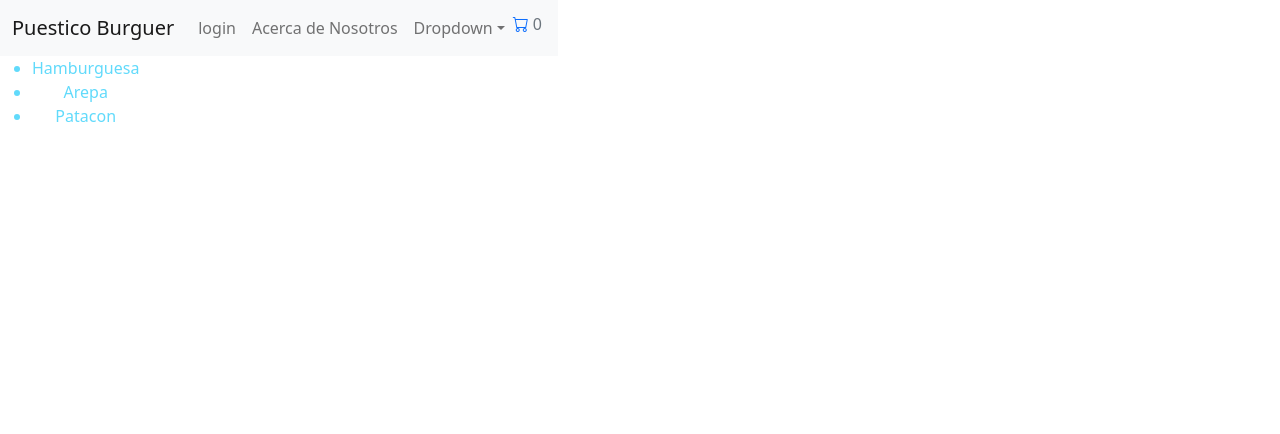
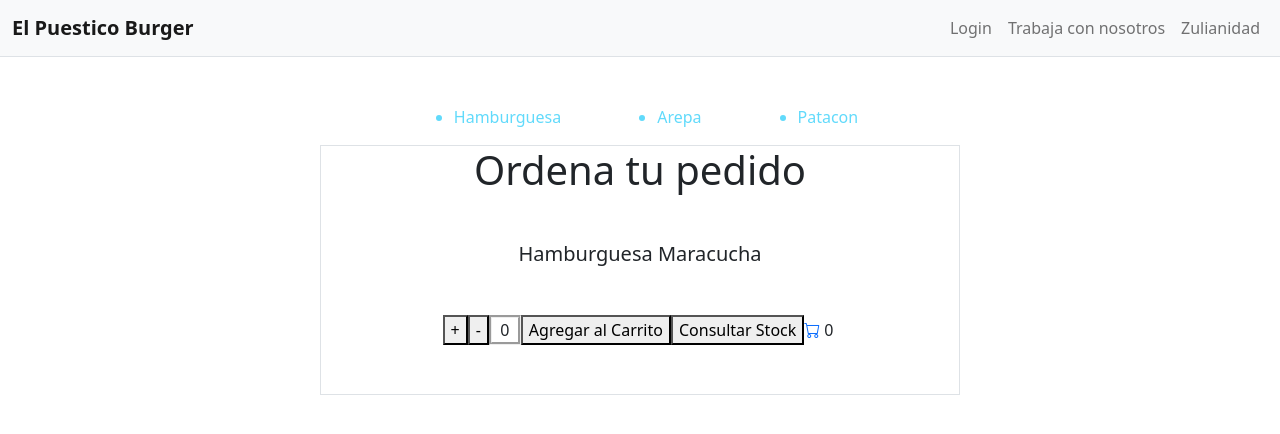
Before and after one commit to NewCesarPerez/PuesticoBurguer-Perez, a React (Create React App) app: page / in a window 1280 px wide. Shown: the top 434 px of the page. Built offline with nearby package versions, Linux system fonts and the light colour scheme.

Commit message:
Desafío 4

```diff
--- a/public/index.html
+++ b/public/index.html
@@ -31,8 +31,7 @@
   <body>
     <noscript>You need to enable JavaScript to run this app.</noscript>
     <div id="root">
-      <i class='bi bi-cart'>Shopping</i>
-      <div>Hols</div>
+
 
     </div>
 
--- a/src/App.css
+++ b/src/App.css
@@ -19,7 +19,16 @@
 .list{
   color: #61dafb;
 }
-
+.fontColorSumar {
+  color: blue;
+}
+.fontColorRestar {
+  color: red;
+}
+.Border {
+  border-style: groove;
+  width: 2rem;
+}
 @media (prefers-reduced-motion: no-preference) {
   .App-logo {
     animation: App-logo-spin infinite 20s linear;
--- a/src/App.js
+++ b/src/App.js
@@ -1,25 +1,26 @@
 // import logo from './logo.svg';
 import './App.css';
-import NavBar from './components/navBar';
+import NavBar from './components/NavBar';
 import ItemsList from './components/ItemsList';
+import ItemCount from './components/ItemCount';
+
+const MaxStock=10;
 
 
-
-
-function App() {
+function App()
+{
   return (
     <div className="App">
-       <NavBar/>
-
-      {/* <header >
-
-        <img src={logo} className="App-logo" alt="logo" />
-
-
-      </header> */}
-
-      <main>
+      <NavBar/>
+      <main className='w-100 my-5 '>
         <ItemsList/>
+        <div className='border w-50 m-auto'>
+          <h1>Ordena tu pedido</h1>
+          <h5 className='my-5'>Hamburguesa Maracucha</h5>
+          <div className='my-5'>
+        <ItemCount  MaxStock={MaxStock}/>
+        </div>
+        </div>
       </main>
     </div>
   );
--- a/src/components/CartIcon.jsx
+++ b/src/components/CartIcon.jsx
@@ -1,12 +1,12 @@
 import React from 'react'
 
 
-const CartIcon = () => {
+const CartIcon = ({OrderSum}) => {
 return (
     <>
     <div className='d-flex flex-row'>
     <a className='my-1' href="./index.html"><i className=' bi bi-cart'></i></a>
-    <p className='mx-1 my-1'>0</p>
+    <div id='CartCounter' className='mx-1 my-1'>{OrderSum}</div>
     </div>
     </>
     )
--- /dev/null
+++ b/src/components/ItemCount.jsx
@@ -0,0 +1,91 @@
+import React, { useState } from 'react';
+import CartIcon from './CartIcon';
+
+
+let orderSum = 0;
+const StockProducto = 10;
+let currentStock = StockProducto;
+
+export default function Button({ MaxStock }) {
+const [count, setCount] = useState(0);
+const [OrderSum, setOrderSum]=useState(0);
+const [initialColor, setColor] = useState();
+
+
+  //Funciones de contador: Inicio
+let sumar = () => {
+    if (count === MaxStock) {
+    console.log('Limite de stock');
+    return;
+    } else {
+    setCount(count + 1);
+    setColor('fontColorSumar');
+    }
+};
+let restar = () => {
+    if (count === 0) return;
+    else {
+    setCount(count - 1);
+    setColor('fontColorRestar');
+    }
+};
+  //Funciones de contador: function
+
+  //Agregar Carrito: Inicio
+let OnAdd = () => {
+    if (
+    (orderSum <= currentStock && orderSum > 0 &&count!==0) ||
+    (count <= currentStock && count > 0)
+    ) {
+        setOrderSum(OrderSum+count)
+    //orderSum = orderSum + count;
+    console.log('Stock actualizado, Agregado al carrito');
+    alert('Stock actualizado, Agregado al carrito');
+    console.log('Count: ' + count);
+    console.log('Order Sum: ' + orderSum);
+    currentStock = currentStock - count;
+
+
+    } else if (count === 0)
+        {console.log('Contador en 0');
+        alert('Contador en 0')}
+    else {
+        console.log('No es posible procesar la orden. Stock superado.');
+        alert('No es posible procesar la orden. Stock superado.');
+
+    }
+};
+
+  //Agregar Carrito: Fin
+
+return (
+    <div
+    className={initialColor}   style={{
+        display: 'flex',
+        flexDirection: 'row',
+        justifyContent: 'center',
+        alignItems:'center',
+
+    }}
+    >
+    <button className={initialColor} onClick={() => sumar()}>
+        +
+    </button>
+    <button className={initialColor} onClick={() => restar()}>
+        -
+    </button>
+
+    <div className="Border">{count}</div>
+    <button onClick={() => OnAdd()}>Agregar al Carrito</button>
+    <button
+        onClick={() => {
+        console.log('Stock: ' + currentStock);
+        alert('Stock: ' + currentStock)
+        }}
+    >
+        Consultar Stock
+    </button>
+    <CartIcon OrderSum={OrderSum}/>
+    </div>
+);
+}
--- a/src/components/ItemsList.jsx
+++ b/src/components/ItemsList.jsx
@@ -2,10 +2,11 @@ import React from 'react'
 const products=["Hamburguesa","Arepa", "Patacon"]
 const ItemsList = () => {
   return (
-      <ul className='list'>
-          <li>{products[0]}</li>
-          <li>{products[1]}</li>
-          <li>{products[2]}</li>
+      <ul className='list d-flex flex-row mx-1 justify-content-center align-item-center'>
+
+          <li className='mx-5'>{products[0]}</li>
+          <li className='mx-5'>{products[1]}</li>
+          <li className='mx-5'>{products[2]}</li>
 
       </ul>
 
--- /dev/null
+++ b/src/components/NavBar.jsx
@@ -0,0 +1,42 @@
+import React from 'react'
+
+import '../App.css';
+
+
+
+
+
+
+const NavBar = () => {
+  return(
+      <>
+
+        <nav className='navbar navbar-expand-lg navbar-light bg-light border-bottom d-flex w-100'>
+            <div className='container-fluid'>
+            <div className='navbar-brand fw-bold animate__animated animate__rubberBand' ><span className='titulo__index'>El Puestico Burger</span> </div>
+                <button className='navbar-toggler' type="button" data-bs-toggle="collapse" data-bs-target="#navbarNavDropdown" aria-controls="navbarNavDropdown" aria-expanded="false" aria-label="Toggle navigation">
+                <span className='navbar-toggler-icon'></span> </button>
+                <div className='collapse navbar-collapse' id="navbarNavDropdown">
+                  <div className='d-flex flex-row mx-3'>
+
+                </div>
+
+                        <ul className='navbar-nav w-100 justify-content-end'>
+                        <li className='nav-item'>
+                            <a className='nav-link' href="index.html">Login</a>
+                        </li>
+                        <li className='nav-item'>
+                            <a className='nav-link' href="./pages/work.html">Trabaja con nosotros</a>
+                        </li>
+                        <li className='nav-item'>
+                            <a className='nav-link' href="./pages/zulianidad.html">Zulianidad</a>
+                        </li>
+                    </ul>
+                    </div>
+                  </div>
+            </nav>
+            </>)
+
+}
+
+export default NavBar
--- a/src/components/navBar.js
+++ /dev/null
@@ -1,37 +0,0 @@
-import React from 'react'
-import { Nav, Navbar,Container,NavDropdown } from 'react-bootstrap'
-import '../App.css';
-import CartIcon from './CartIcon';
-
-
-
-const NavBar = () => {
-  return(
-      <>
-      <div className='flexBetween text-secondary'>
-    <Navbar bg="light" expand="lg" >
-    <Container>
-      <Navbar.Brand href="#home">Puestico Burguer</Navbar.Brand>
-      <Navbar.Toggle aria-controls="basic-navbar-nav" />
-      <Navbar.Collapse id="basic-navbar-nav">
-        <Nav className="me-auto">
-          <Nav.Link href="#home">login</Nav.Link>
-          <Nav.Link href="#link">Acerca de Nosotros</Nav.Link>
-          <NavDropdown title="Dropdown" id="basic-nav-dropdown">
-            <NavDropdown.Item href="#action/3.1">El Lago</NavDropdown.Item>
-            <NavDropdown.Item href="#action/3.2">La China</NavDropdown.Item>
-            <NavDropdown.Item href="#action/3.3">El Puente</NavDropdown.Item>
-            <NavDropdown.Divider />
-            <NavDropdown.Item href="#action/3.4">Separated link</NavDropdown.Item>
-          </NavDropdown>
-          <CartIcon/>
-        </Nav>
-      </Navbar.Collapse>
-    </Container>
-  </Navbar></div>
-
-  </>)
-
-}
-
-export default NavBar
```
